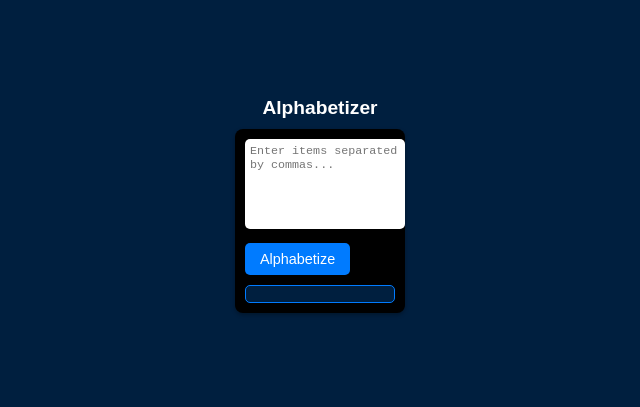
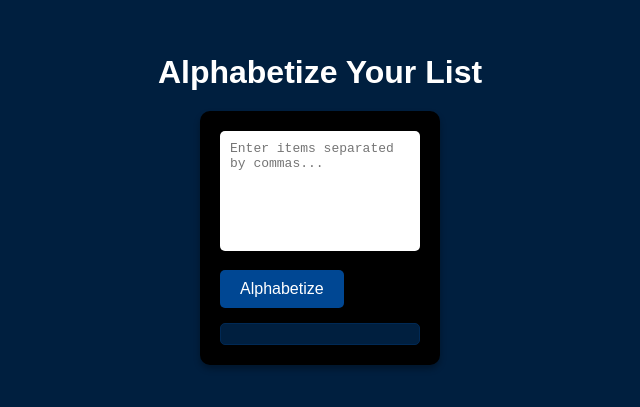
Before and after one commit to nvaerii/alphabetizer, a plain HTML site: page index.html in a window 1280 px wide. Shown: the part 201-608 px from the top of the page, without its empty margins (320-960 px from the left). Drawn offline with Linux system fonts and the light colour scheme.

Commit message:
Update index.html

```diff
--- a/index.html
+++ b/index.html
@@ -19,58 +19,56 @@
 
         h1 {
             text-align: center;
-            margin-bottom: 10px;
-            font-size: 1.2em;
+            margin-bottom: 20px;
         }
 
         .container {
             background-color: #000000; /* Black container background */
-            padding: 10px;
-            border-radius: 8px;
-            box-shadow: 0px 2px 4px rgba(0, 0, 0, 0.3);
-            max-width: 150px; /* Adjusted for Notion */
-            width: 80%;
+            padding: 20px;
+            border-radius: 10px;
+            box-shadow: 0px 4px 6px rgba(0, 0, 0, 0.3);
+            max-width: 200px;
+            width: 100%;
         }
 
         textarea {
-            width: 100%;
-            height: 80px;
-            padding: 5px;
+            width: 90%;
+            height: 100px;
+            padding: 10px;
             border: none;
             border-radius: 5px;
-            margin-bottom: 10px;
-            font-size: 0.9em;
+            margin-bottom: 15px;
+            margin-right: 10px;
+            font-size: 1em;
             resize: none;
         }
 
         button {
-            background-color: #007bff; /* Blue button */
+            background-color: #004793; /* Blue button */
             color: #ffffff;
             border: none;
-            padding: 8px 15px;
+            padding: 10px 20px;
             border-radius: 5px;
             cursor: pointer;
-            font-size: 0.9em;
+            font-size: 1em;
             transition: background-color 0.3s;
         }
 
         button:hover {
-            background-color: #0056b3; /* Darker blue on hover */
+            background-color: #002955; /* Darker blue on hover */
         }
 
         .result {
-            margin-top: 10px;
-            padding: 8px;
+            margin-top: 15px;
+            padding: 10px;
             background-color: #001f3f;
-            border: 1px solid #007bff;
+            border: 1px solid #002955;
             border-radius: 5px;
-            font-size: 0.9em;
-            word-wrap: break-word;
         }
     </style>
 </head>
 <body>
-    <h1>Alphabetizer</h1>
+    <h1>Alphabetize Your List</h1>
     <div class="container">
         <textarea id="input" placeholder="Enter items separated by commas..."></textarea>
         <button onclick="alphabetizeList()">Alphabetize</button>
```
